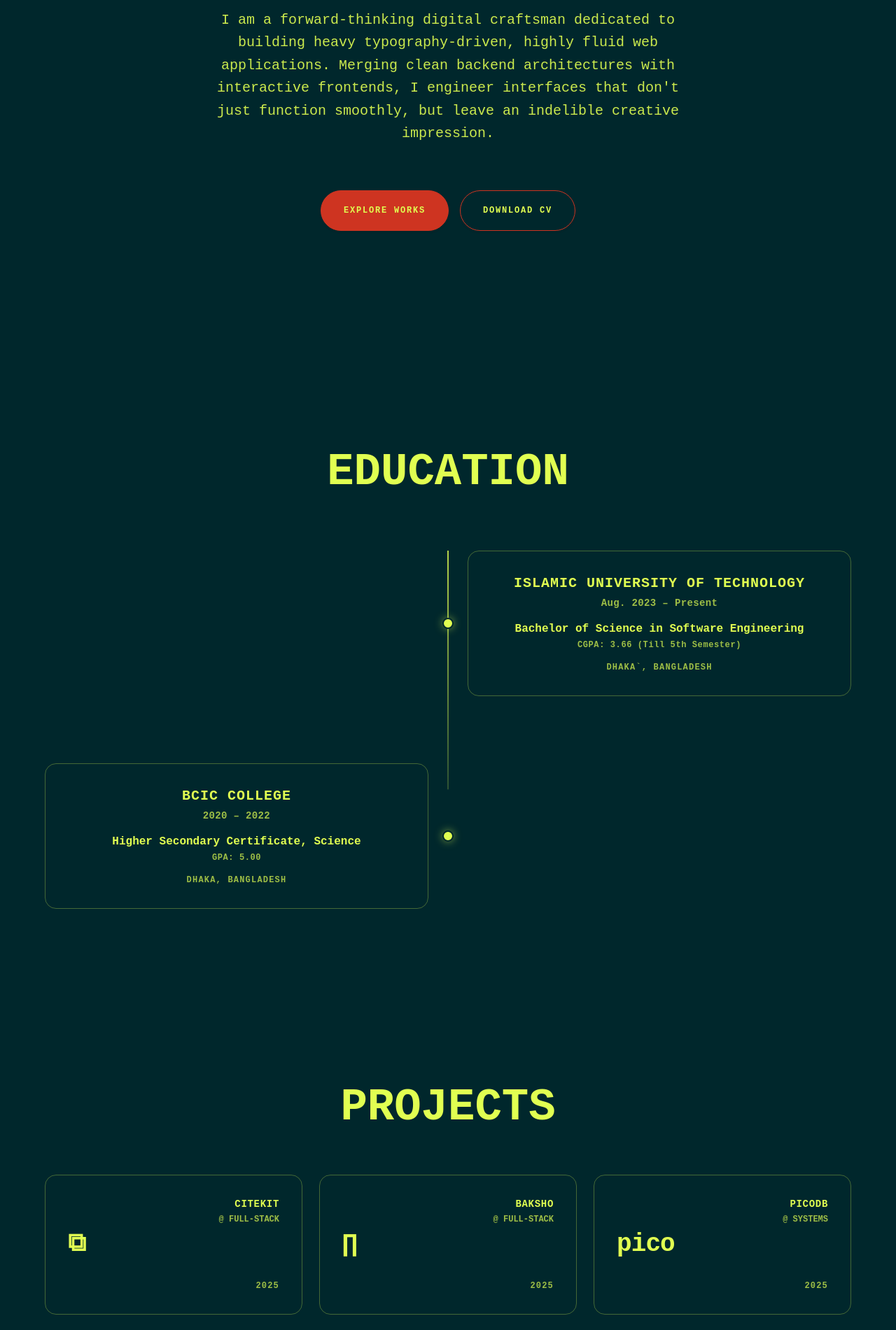
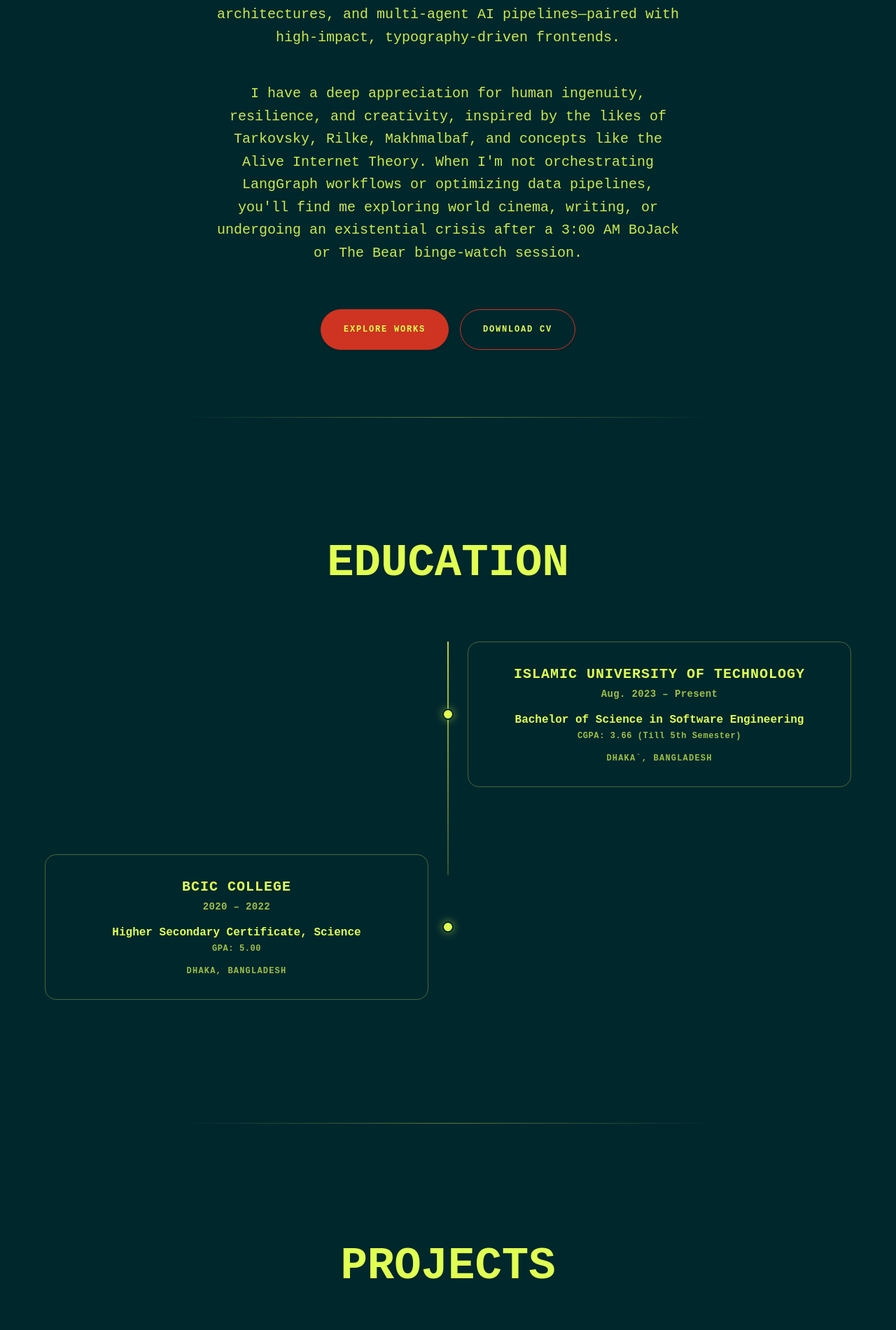
Before and after one commit to Muhtasim-Zawad/portfolio, a React app: page / in a window 1280 px wide. Shown: the part 1085-2986 px from the top of the page at 70% size. Built offline with nearby package versions, Linux system fonts and the light colour scheme; the HTML template or start-up script is replaced by a standard one.

Commit message:
fixed contacts

```diff
--- a/src/App.jsx
+++ b/src/App.jsx
@@ -2,6 +2,7 @@ import { useState } from "react";
 import "./App.css";
 import { motion } from "motion/react";
 import DragCrad from "./Second";
+import Divider from "./components/common/Divider";
 import HeroSection from "./components/sections/Hero";
 import AnimatedButton from "./components/common/Button";
 import AboutSection from "./components/sections/About";
@@ -17,9 +18,13 @@ function App() {
 				{/* <AnimatedButton /> */}
 				<HeroSection />
 				<AboutSection />
+				<Divider />
 				<EducationSection />
+				<Divider />
 				<ProjectsSection />
+				<Divider />
 				<SkillsSection />
+				<Divider />
 				<ContactSection />
 			</div>
 		</>
--- /dev/null
+++ b/src/components/common/Divider.jsx
@@ -0,0 +1,9 @@
+import React from "react";
+
+export default function Divider() {
+	return (
+		<div className="w-full flex items-center justify-center py-8 md:py-12">
+			<div className="w-3/4 max-w-md md:max-w-3xl h-[1px] bg-gradient-to-r from-transparent via-[#e1ff51]/40 to-transparent" />
+		</div>
+	);
+}
--- a/src/components/sections/About.jsx
+++ b/src/components/sections/About.jsx
@@ -42,7 +42,6 @@ const AboutSection = () => {
 						))}
 					</motion.div>
 				</h2>
-
 				{/* ========================================================= */}
 				{/* CENTER ALIGNED DESCRIPTION PARAGRAPH                      */}
 				{/* ========================================================= */}
@@ -53,11 +52,25 @@ const AboutSection = () => {
 					transition={{ delay: 0.4, duration: 0.8 }}
 					className="text-base md:text-xl font-medium leading-relaxed max-w-2xl text-center text-[#e1ff51]/90"
 				>
-					I am a forward-thinking digital craftsman dedicated to building heavy
-					typography-driven, highly fluid web applications. Merging clean
-					backend architectures with interactive frontends, I engineer
-					interfaces that don't just function smoothly, but leave an indelible
-					creative impression.
+					I’m Muhtasim Zawad, a full-stack and AI/ML engineer focused on
+					building intelligent systems that think, scale, and occasionally
+					hallucinate with confidence. I engineer data-dense web platforms,
+					scalable backend architectures, and multi-agent AI pipelines—paired
+					with high-impact, typography-driven frontends.
+				</motion.p>
+				<motion.p
+					initial={{ opacity: 0, y: 15 }}
+					whileInView={{ opacity: 1, y: 0 }}
+					viewport={{ once: true }}
+					transition={{ delay: 0.4, duration: 0.8 }}
+					className="text-base md:text-xl font-medium leading-relaxed max-w-2xl text-center text-[#e1ff51]/90"
+				>
+					I have a deep appreciation for human ingenuity, resilience, and
+					creativity, inspired by the likes of Tarkovsky, Rilke, Makhmalbaf, and
+					concepts like the Alive Internet Theory. When I'm not orchestrating
+					LangGraph workflows or optimizing data pipelines, you'll find me
+					exploring world cinema, writing, or undergoing an existential crisis
+					after a 3:00 AM BoJack or The Bear binge-watch session.
 				</motion.p>
 
 				{/* ========================================================= */}
--- a/src/components/sections/Contact.jsx
+++ b/src/components/sections/Contact.jsx
@@ -1,17 +1,76 @@
-import React from "react";
+import React, { useState } from "react";
 import { motion } from "motion/react";
 import AnimatedButton from "../common/Button"; // Adjust the import path as needed
+
+const CopyButton = ({ text }) => {
+	const [copied, setCopied] = useState(false);
+
+	const handleCopy = async () => {
+		try {
+			await navigator.clipboard.writeText(text);
+			setCopied(true);
+			setTimeout(() => setCopied(false), 1500);
+		} catch {
+			// Fallback for older browsers
+			const textarea = document.createElement("textarea");
+			textarea.value = text;
+			document.body.appendChild(textarea);
+			textarea.select();
+			document.execCommand("copy");
+			document.body.removeChild(textarea);
+			setCopied(true);
+			setTimeout(() => setCopied(false), 1500);
+		}
+	};
+
+	return (
+		<button
+			onClick={handleCopy}
+			className="p-1 rounded-md text-[#e1ff51]/40 hover:text-[#e1ff51] hover:bg-[#e1ff51]/10 transition-all duration-200"
+			aria-label={`Copy ${text}`}
+		>
+			{copied ? (
+				<svg
+					xmlns="http://www.w3.org/2000/svg"
+					viewBox="0 0 24 24"
+					fill="none"
+					stroke="currentColor"
+					strokeWidth="2"
+					strokeLinecap="round"
+					strokeLinejoin="round"
+					className="w-3.5 h-3.5"
+				>
+					<polyline points="20 6 9 17 4 12" />
+				</svg>
+			) : (
+				<svg
+					xmlns="http://www.w3.org/2000/svg"
+					viewBox="0 0 24 24"
+					fill="none"
+					stroke="currentColor"
+					strokeWidth="2"
+					strokeLinecap="round"
+					strokeLinejoin="round"
+					className="w-3.5 h-3.5"
+				>
+					<rect x="9" y="9" width="13" height="13" rx="2" ry="2" />
+					<path d="M5 15H4a2 2 0 0 1-2-2V4a2 2 0 0 1 2-2h9a2 2 0 0 1 2 2v1" />
+				</svg>
+			)}
+		</button>
+	);
+};
 
 const ContactSection = () => {
 	// Quick-access digital destination mapping
 	const socialLinks = [
-		{ name: "GitHub", url: "https://github.com" },
-		{ name: "LinkedIn", url: "https://linkedin.com" },
-		{ name: "Twitter / X", url: "https://x.com" },
+		{ name: "GitHub", url: "https://github.com/Muhtasim-Zawad" },
+		{ name: "LinkedIn", url: "https://www.linkedin.com/in/mzawad/" },
+		{ name: "Instagram", url: "https://x.com" },
 	];
 
 	return (
-		<section className="w-full min-h-screen bg-[#00272c] text-[#e1ff51] flex flex-col justify-between p-6 md:p-12 selection:bg-[#e1ff51] selection:text-[#00272c]">
+		<section className="w-full min-h-screen bg-[#00272c] text-[#e1ff51] flex flex-col justify-between p-6 md:p-12 selection:bg-[#ce3421] selection:text-[#00272c]">
 			{/* Spacer layer to push layout nodes cleanly into position */}
 			<div className="hidden md:block" />
 
@@ -31,7 +90,7 @@ const ContactSection = () => {
 							visible: { transition: { staggerChildren: 0.04 } },
 						}}
 					>
-						{"SAY HELLO".split("").map((letter, index) => (
+						{"LET'S GET IN TOUCH".split("").map((letter, index) => (
 							<span
 								key={`contact-title-${index}`}
 								className={`overflow-hidden inline-block ${letter === " " ? "w-[2vw]" : ""}`}
@@ -65,6 +124,49 @@ const ContactSection = () => {
 					application you'd like to collaborate on? Let's build it.
 				</motion.p>
 
+				{/* Contact Info Row */}
+				<motion.div
+					initial={{ opacity: 0, y: 10 }}
+					whileInView={{ opacity: 1, y: 0 }}
+					viewport={{ once: true }}
+					transition={{ delay: 0.5, duration: 0.6 }}
+					className="flex flex-col items-center gap-3 text-sm md:text-base font-bold tracking-wide text-[#e1ff51]/70"
+				>
+					<span className="flex items-center gap-1.5">
+						<svg
+							xmlns="http://www.w3.org/2000/svg"
+							viewBox="0 0 24 24"
+							fill="none"
+							stroke="currentColor"
+							strokeWidth="2"
+							strokeLinecap="round"
+							strokeLinejoin="round"
+							className="w-4 h-4"
+						>
+							<path d="M22 16.92v3a2 2 0 0 1-2.18 2 19.79 19.79 0 0 1-8.63-3.07 19.5 19.5 0 0 1-6-6 19.79 19.79 0 0 1-3.07-8.67A2 2 0 0 1 4.11 2h3a2 2 0 0 1 2 1.72 12.84 12.84 0 0 0 .7 2.81 2 2 0 0 1-.45 2.11L8.09 9.91a16 16 0 0 0 6 6l1.27-1.27a2 2 0 0 1 2.11-.45 12.84 12.84 0 0 0 2.81.7A2 2 0 0 1 22 16.92z" />
+						</svg>
+						+880 1402797177
+						<CopyButton text="+1 (234) 567-890" />
+					</span>
+					<span className="flex items-center gap-1.5">
+						<svg
+							xmlns="http://www.w3.org/2000/svg"
+							viewBox="0 0 24 24"
+							fill="none"
+							stroke="currentColor"
+							strokeWidth="2"
+							strokeLinecap="round"
+							strokeLinejoin="round"
+							className="w-4 h-4"
+						>
+							<rect x="2" y="4" width="20" height="16" rx="2" />
+							<polyline points="2,4 12,13 22,4" />
+						</svg>
+						muhtasimzawad.jfcl@gmail.com
+						<CopyButton text="muhtasimzawad.jfcl@gmail.com" />
+					</span>
+				</motion.div>
+
 				{/* Modular Button Trigger (Flipped style variables via Tailwind modifiers) */}
 				<motion.div
 					initial={{ opacity: 0, y: 10 }}
@@ -74,7 +176,7 @@ const ContactSection = () => {
 				>
 					<AnimatedButton
 						onClick={() =>
-							(window.location.href = "mailto:your.email@example.com")
+							window.open("mailto:muhtasimzawad.jfcl@gmail.com", "_blank")
 						}
 						className="!bg-[#ce3421] !text-[#00272c] border border-[#ce3421] hover:!text-[#ce3421]"
 					>
--- a/src/components/sections/Education.jsx
+++ b/src/components/sections/Education.jsx
@@ -156,7 +156,7 @@ const EducationSection = () => {
 	return (
 		<section
 			ref={sectionRef}
-			className="w-full bg-[#00272c] text-[#e1ff51] flex flex-col items-center py-24 md:py-32 px-6 md:px-12 selection:bg-[#e1ff51] selection:text-[#00272c]"
+			className="w-full bg-[#00272c] text-[#e1ff51] flex flex-col items-center py-24 md:py-32 px-6 md:px-12 selection:bg-[#ce3421] selection:text-[#00272c]"
 		>
 			<div className="max-w-6xl w-full flex flex-col items-center mb-20">
 				<h2 className="text-[8vw] md:text-[5vw] font-black uppercase leading-none font-sans flex items-center justify-center">
--- a/src/components/sections/Projects.jsx
+++ b/src/components/sections/Projects.jsx
@@ -8,8 +8,8 @@ const projectData = [
 		logo: "⧉",
 		display_name: "CiteKit",
 		role: "FULL-STACK",
-		date: "2025",
-		image: "src/assets/images/zawad-portfolio-image.jpg",
+		date: "Jan, 2026",
+		image: null,
 		title: "CiteKit",
 		techStack: ["Python", "LangGraph", "FastAPI", "React", "Supabase", "Groq"],
 		summary:
@@ -27,8 +27,8 @@ const projectData = [
 		logo: "∏",
 		display_name: "Baksho",
 		role: "FULL-STACK",
-		date: "2025",
-		image: "src/assets/images/zawad-portfolio-image.jpg",
+		date: "Aug, 2025",
+		image: null,
 		title: "Project Baksho",
 		techStack: ["Next.js", "TypeScript", "Tailwind CSS", "Stripe", "Radix UI"],
 		summary:
@@ -46,8 +46,8 @@ const projectData = [
 		logo: "pico",
 		display_name: "PicoDB",
 		role: "SYSTEMS",
-		date: "2025",
-		image: "src/assets/images/zawad-portfolio-image.jpg",
+		date: "Sep, 2024",
+		image: null,
 		title: "PicoDB",
 		techStack: ["C++", "CMake", "SQL", "CSV", "Cryptography"],
 		summary:
@@ -65,8 +65,8 @@ const projectData = [
 		logo: "⟁",
 		display_name: "FictiPay",
 		role: "ML ENGINEER",
-		date: "2025",
-		image: "src/assets/images/zawad-portfolio-image.jpg",
+		date: "Jun, 2026",
+		image: null,
 		title: "FictiPay Churn",
 		techStack: ["Python", "Polars", "LightGBM", "SHAP", "Optuna"],
 		summary:
@@ -75,7 +75,8 @@ const projectData = [
 			"Engineered 53 features using Polars on 595K accounts.\nOptimized LightGBM via Optuna with stratified cross-validation.\nIsolated key churn drivers using SHAP interpretability.\nModeled user stickiness with custom drop_off_score and switching_cost metrics.",
 		links: {
 			demo: null,
-			source: null,
+			source:
+				"https://github.com/Muhtasim-Zawad/nsucec-cybernauts-datathon-2026.git",
 			live: null,
 		},
 	},
@@ -265,7 +266,7 @@ const ProjectsSection = () => {
 	return (
 		<section
 			id="projects"
-			className="w-full min-h-screen bg-[#00272c] text-[#e1ff51] flex flex-col justify-center items-center p-6 md:p-12 selection:bg-[#e1ff51] selection:text-[#00272c]"
+			className="w-full min-h-screen bg-[#00272c] text-[#e1ff51] flex flex-col justify-center items-center p-6 md:p-12 selection:bg-[#ce3421] selection:text-[#00272c]"
 		>
 			<div className="max-w-6xl w-full flex flex-col items-center space-y-16">
 				<h2 className="text-[8vw] md:text-[5vw] font-black uppercase leading-none font-sans flex items-center justify-center">
```
Also changed, not shown: src/components/common/Button.jsx (+0 -45 lines), src/components/common/Navbar.jsx (added).
